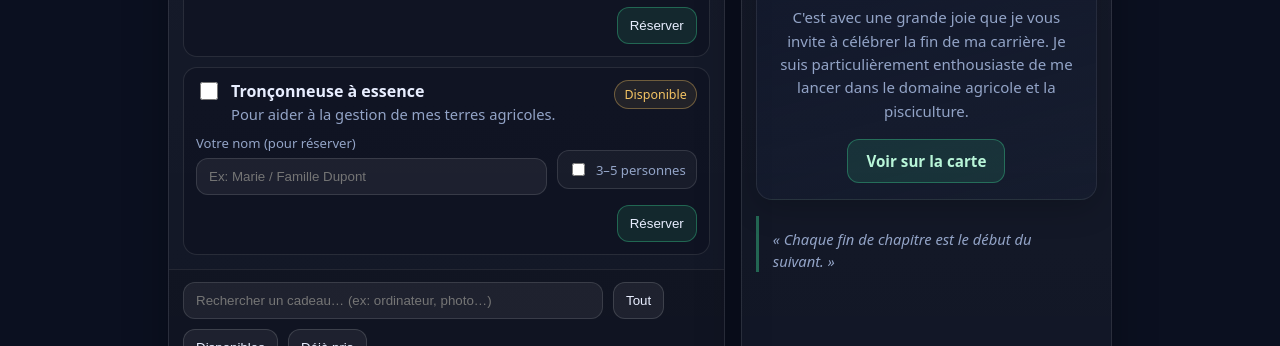
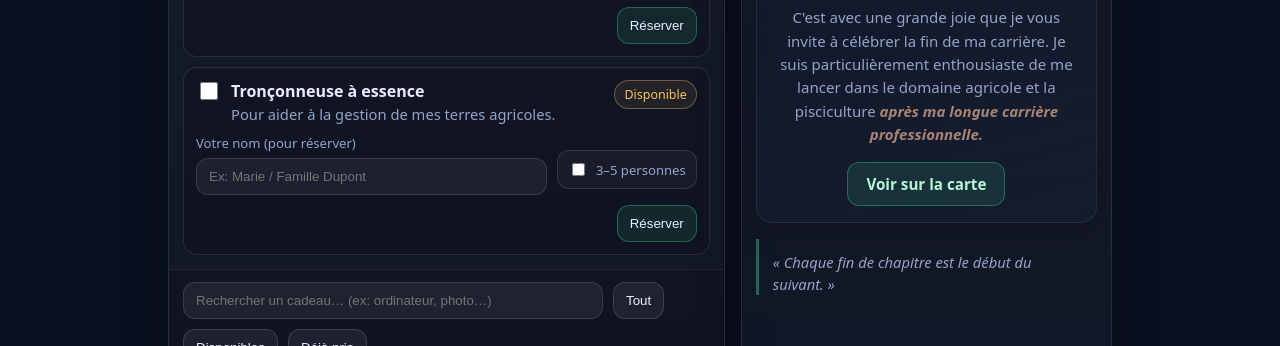
Before and after one commit to Hleysonn/papaAlain, a plain HTML site: page index.html in a window 1280 px wide. Shown: the part 817-1163 px from the top of the page. Drawn offline with Linux system fonts and the light colour scheme.

Commit message:
maj_comint

```diff
--- a/index.html
+++ b/index.html
@@ -93,7 +93,7 @@
               <p class="announce-address">
                 <a href="https://www.google.com/maps/search/?api=1&query=Rue+Fran%C3%A7ois+Libert+25b+1410+Waterloo" target="_blank" rel="noopener">Rue François Libert 25b, 1410 Waterloo</a>
               </p>
-              <p class="announce-text">C'est avec une grande joie que je vous invite à célébrer la fin de ma carrière. Je suis particulièrement enthousiaste de me lancer dans le domaine agricole et la pisciculture.</p>
+              <p class="announce-text">C'est avec une grande joie que je vous invite à célébrer la fin de ma carrière. Je suis particulièrement enthousiaste de me lancer dans le domaine agricole et la pisciculture <span style="color: rgb(168, 132, 117); font-weight: 600; font-style: italic;">après ma longue carrière professionnelle.</span></p>
               <div class="announce-actions">
                 <a class="btn announce-cta" href="https://www.google.com/maps/search/?api=1&query=Rue+Fran%C3%A7ois+Libert+25b+1410+Waterloo" target="_blank" rel="noopener">Voir sur la carte</a>
               </div>
```
